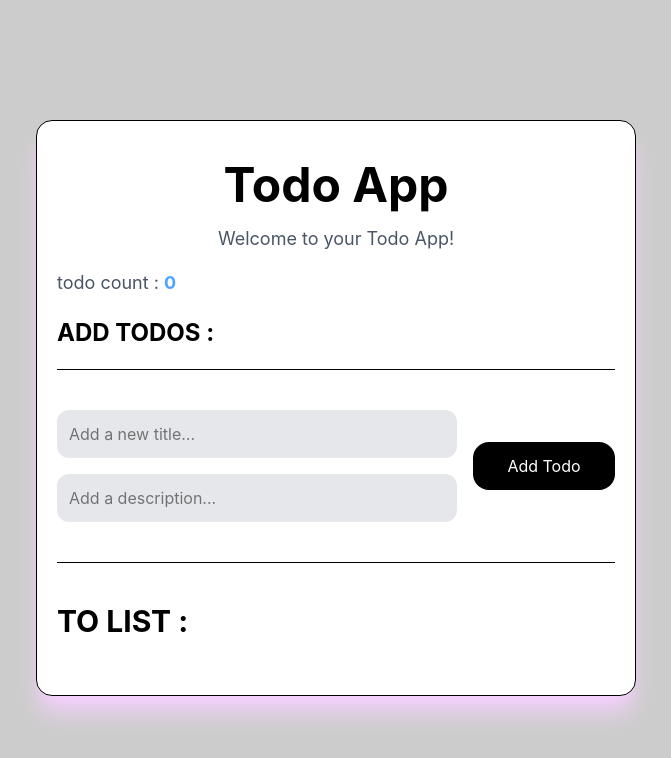
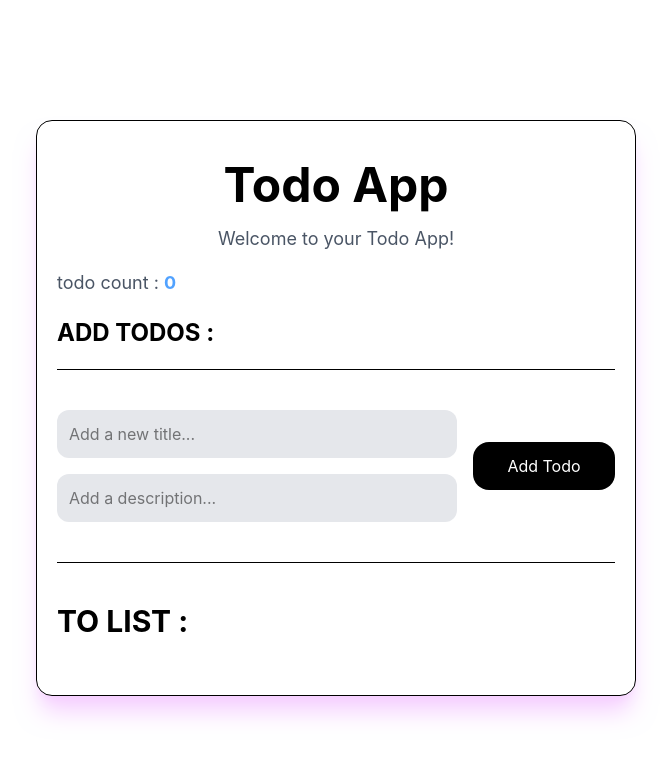
Before and after one commit to Jamil-coder360/CRUD, a React (Vite) app: page / in a window 1280 px wide. Shown: the top 758 px of the page, without its empty margins (304-975 px from the left). Built offline with nearby package versions, Linux system fonts and the light colour scheme.

Commit message:
bg remove

```diff
--- a/src/component/TodoApp.jsx
+++ b/src/component/TodoApp.jsx
@@ -59,7 +59,7 @@ const TodoApp = () => {
   //   ];
 
   return (
-    <section className=" bg-black/20 backdrop-blur-2xl py-20">
+    <section className=" py-20">
       <div className="container mx-auto p-10">
         <div className=" flex flex-col items-center justify-center ">
           <div className="w-150 border border-border rounded-2xl p-5 py-10 shadow-xl shadow-fuchsia-200 bg-white ">
```
